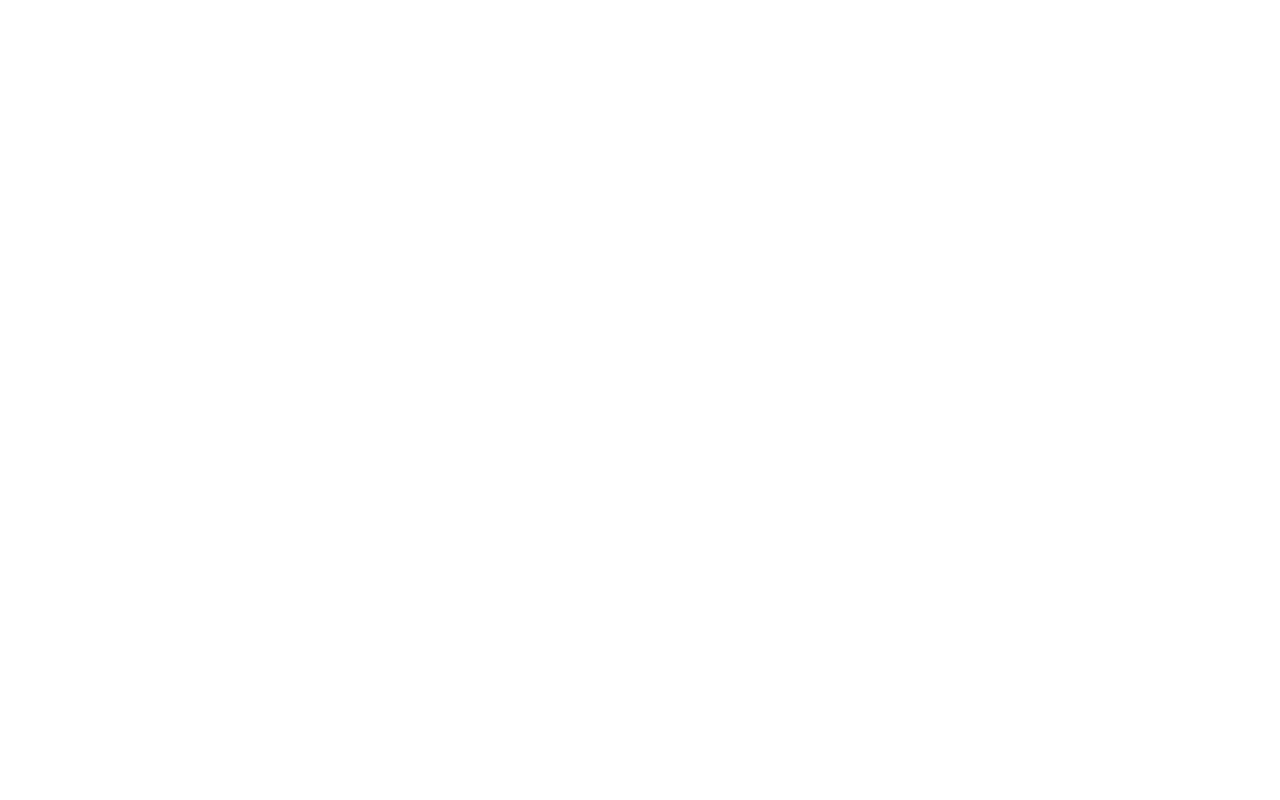
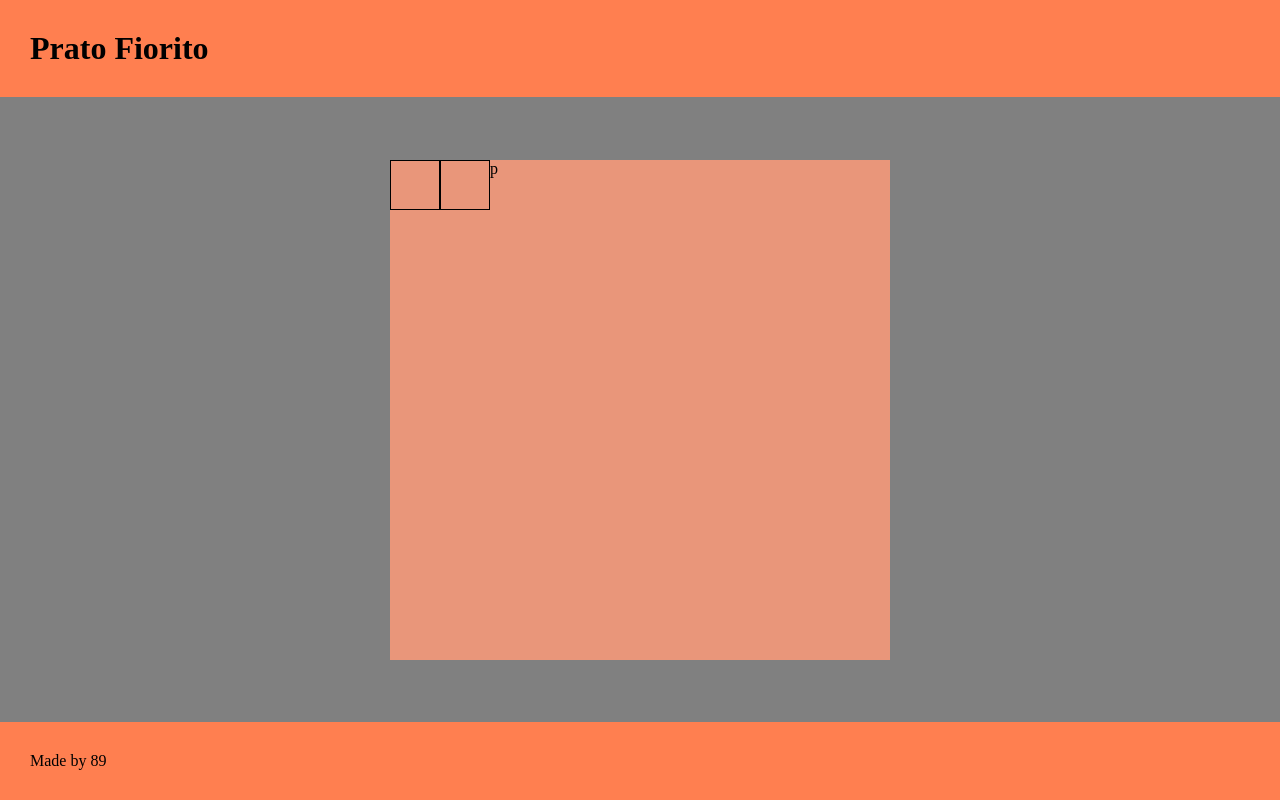
Before and after one commit to Fez06/js-campominato-grid, a plain HTML site: page index.html in a window 1280 px wide. Drawn offline with Linux system fonts and the light colour scheme.

Commit message:
si non sto iniziando perche' voglio fissarmi idee

```diff
--- a/index.html
+++ b/index.html
@@ -7,7 +7,16 @@
     <link rel="stylesheet" href="style.css">
     <title>Document</title>
 </head>
+
+
 <body>
+    <header>
+        <h1>Prato Fiorito</h1>
+    </header>
+    <main>
+        <div class="board"></div>
+    </main>
+    <footer>Made by 89</footer>
     <script src="main.js"></script>
 </body>
 </html>
--- a/main.js
+++ b/main.js
@@ -1 +1,32 @@
-'use script';
+'use strict';
+
+
+// Funzioni //
+
+function creaAppendi(htmlElement, containerElement) {
+    const casella = document.createElement(htmlElement);
+    containerElement.append(htmlElement);
+}
+
+function assegnaClasse(classe, target) {
+    target.classList.add(classe);
+}
+
+function facTotum (htmlElement, htmlClass) {
+    const boardCell = document.createElement(htmlElement);
+    boardCell.classList.add(htmlClass);
+    containerBoard.append(boardCell);
+}
+//questi erano tentativi falliti
+
+
+// Main  //
+const containerBoard = document.querySelector('.board');
+
+const casella = document.createElement('div');
+casella.classList.add('cell');
+containerBoard.append(casella);
+
+facTotum('p', 'cell');
+creaAppendi('p', containerBoard);
+assegnaClasse('')
--- a/style.css
+++ b/style.css
@@ -0,0 +1,39 @@
+* {
+    padding: 0;
+    margin: 0;
+    box-sizing: border-box;
+}
+
+body {
+    height: 100vh;
+    display: flex;
+    flex-direction: column;
+}
+
+main {
+    flex-grow: 1;
+    background-color: gray;
+    display: flex;
+    align-items: center;
+    justify-content: center;
+}
+
+header, footer {
+    background-color: coral;
+    padding: 1.875rem;
+}
+
+.board {
+    height: 31.25rem;
+    width: 31.25rem;
+    background-color: darksalmon;
+    display: flex;
+    flex-wrap: wrap;
+    align-content: flex-start;
+}
+
+.cell {
+    border: 1px solid black;
+    width: calc(100% / 10);
+    height: calc(100% / 10);
+}
```
Also changed, not shown: 1 other file.
